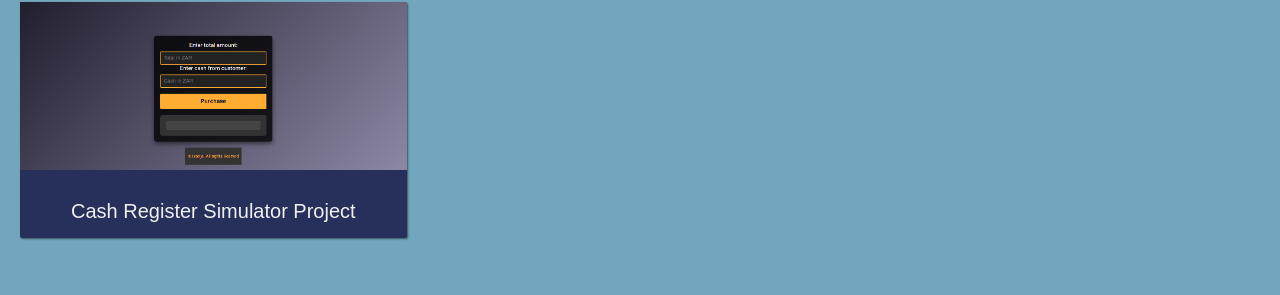
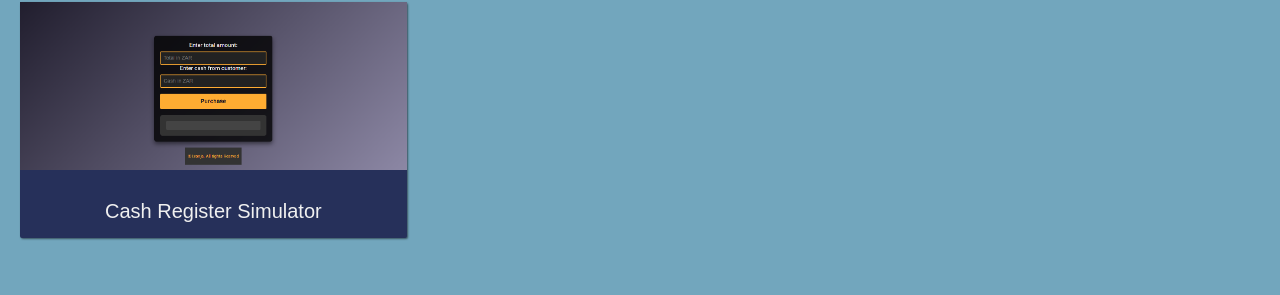
Before and after one commit to SfundoLucianMdletshe/portfolio, a plain HTML site: page index.html in a window 1280 px wide. Shown: the part 1635-1930 px from the top of the page. Drawn offline with Linux system fonts and the light colour scheme.

Commit message:
Update index.html

```diff
--- a/index.html
+++ b/index.html
@@ -70,7 +70,7 @@
         <a href="Cash Register Simulator/cash-register-simulator.html" target="_blank" class="project project-tile">
           <img class="project-image" src="Cash Register Simulator/Cash Register Simulator.png" alt="cash register simulator project">
           <p class="project-title">
-            Cash Register Simulator Project
+            Cash Register Simulator
           </p>
         </a>
     </section>
```
